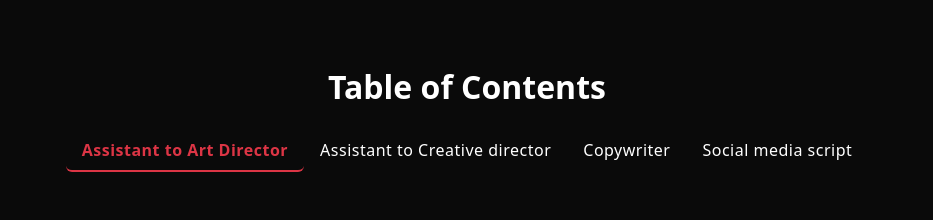
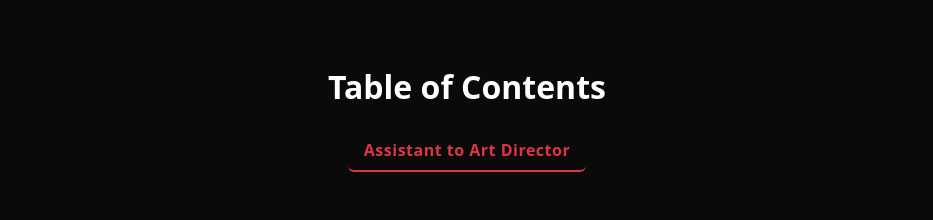
Before and after one commit to ramakrishnan-16/rukmini-portfolio, a React (Vite) app: page / in a window 1280 px wide. Shown: the part 1300-1520 px from the top of the page, without its empty margins (173-1106 px from the left). Built offline with nearby package versions, Linux system fonts and the light colour scheme; grey boxes are pictures that could not be loaded; the HTML template or start-up script is replaced by a standard one.

Commit message:
updated portfolio

```diff
--- a/src/sections/Home.jsx
+++ b/src/sections/Home.jsx
@@ -10,15 +10,15 @@ const Home = () => {
 
         {/* Left Text Section */}
         <div className="home-text" style={{ flex: 1 }}>
-          <h1 className="home-name fw-bold mb-3">Rukmini Pillai</h1>
-          <p className="home-role lead">
-            Assistant Art Director - Production Designer / Assistant Creative Director / Copy Writer
+          <h1 className="home-name fw-bold ms-5 mb-3">Rukmini Pillai</h1>
+          <p className="home-role lead ms-5">
+            Assistant Art Director {/* Production Designer / Assistant Creative Director / Copy Writer */}
           </p>
-          <a href="#about" className="btn btn-danger home-btn px-4 py-2 fw-medium">About Me</a>
+          <a href="#about" className="btn btn-danger home-btn ms-5 px-4 py-2 fw-medium">About Me</a>
         </div>
 
         {/* Right Image Section */}
-        <div className="home-image-wrapper d-flex justify-content-center justify-content-md-end" style={{ flex: 1 }}>
+        <div className="home-image-wrapper d-flex justify-content-center pe-2 justify-content-md-end" style={{ flex: 1 }}>
           <img
             src={profile}
             alt="Rukmini"
--- a/src/sections/Projects.jsx
+++ b/src/sections/Projects.jsx
@@ -50,7 +50,7 @@ import image21 from "../assets/images/posters/image21.jpg";
 import image22 from "../assets/images/posters/image22.jpg";
 
 const Projects = () => {
-  const categories = ["Assistant to Art Director","Assistant to Creative director","Copywriter","Social media script"];
+  const categories = ["Assistant to Art Director"]; // "Assistant to Creative director","Copywriter","Social media script"
   const [activeCategory, setActiveCategory] = useState(categories[0]);
 
   useEffect(() => {
@@ -159,104 +159,105 @@ const Projects = () => {
       category: "Assistant to Art Director",
     },
 
-    // Assistant to Creative director
     {
       name: "Malayoram Coconut oil",
       type: "TVC",
       description:
-        "Worked as Assistant to Creative Director for the Malayoram Coconut Oil campaign. Assisted in recce, shoot planning, and shot divisions, ensuring the execution of the creative vision. Coordinated with the production team to organize locations, props, and setups, while supporting the director in translating concepts into visually appealing content.",
+        "Worked as Assistant to Art Director for the Malayoram Coconut Oil campaign. Assisted in recce, shoot planning, and shot divisions, ensuring the execution of the creative vision. Coordinated with the production team to organize locations, props, and setups, while supporting the director in translating concepts into visually appealing content.",
       video: Video13,
-      category: "Assistant to Creative director",
+      category: "Assistant to Art Director",
     },
 
+    // Assistant to Creative director
+
     // Copywriter - Images
-    { image: image1, category: "Copywriter" },
-    { image: image2, category: "Copywriter" },
-    { image: image3, category: "Copywriter" },
-    { image: image4, category: "Copywriter" },
-    { image: image5, category: "Copywriter" },
-    { image: image6, category: "Copywriter" },
-    { image: image7, category: "Copywriter" },
-    { image: image8, category: "Copywriter" },
-    { image: image9, category: "Copywriter" },
-    { image: image10, category: "Copywriter" },
-    { image: image11, category: "Copywriter" },
-    { image: image12, category: "Copywriter" },
-    { image: image13, category: "Copywriter" },
-    { image: image14, category: "Copywriter" },
-    { image: image15, category: "Copywriter" },
-    { image: image16, category: "Copywriter" },
-    { image: image17, category: "Copywriter" },
-    { image: image18, category: "Copywriter" },
-    { image: image19, category: "Copywriter" },
-    { image: image20, category: "Copywriter" },
-    { image: image21, category: "Copywriter" },
-    { image: image22, category: "Copywriter" },
+    // { image: image1, category: "Copywriter" },
+    // { image: image2, category: "Copywriter" },
+    // { image: image3, category: "Copywriter" },
+    // { image: image4, category: "Copywriter" },
+    // { image: image5, category: "Copywriter" },
+    // { image: image6, category: "Copywriter" },
+    // { image: image7, category: "Copywriter" },
+    // { image: image8, category: "Copywriter" },
+    // { image: image9, category: "Copywriter" },
+    // { image: image10, category: "Copywriter" },
+    // { image: image11, category: "Copywriter" },
+    // { image: image12, category: "Copywriter" },
+    // { image: image13, category: "Copywriter" },
+    // { image: image14, category: "Copywriter" },
+    // { image: image15, category: "Copywriter" },
+    // { image: image16, category: "Copywriter" },
+    // { image: image17, category: "Copywriter" },
+    // { image: image18, category: "Copywriter" },
+    // { image: image19, category: "Copywriter" },
+    // { image: image20, category: "Copywriter" },
+    // { image: image21, category: "Copywriter" },
+    // { image: image22, category: "Copywriter" },
 
     // Social media script
-    {
-      name: "Fly with spouse. Script on Newzealand spouse visa opportunity.",
-      type: "",
-      description: "",
-      video: Video14,
-      category: "Social media script",
-    },
-    {
-      name: "Study in Newzealand, How much does it cost?",
-      type: "",
-      description: "",
-      video: Video15,
-      category: "Social media script",
-    },
-    {
-      name: "Thrissur Hilite mall hosting the biggest bookfair.",
-      type: "",
-      description: "",
-      video: Video16,
-      category: "Social media script",
-    },
-    {
-      name: "Dream of world class education?",
-      type: "",
-      description: "",
-      video: Video17,
-      category: "Social media script",
-    },
-    {
-      name: "Why students choose Newzealand for overseas education.",
-      type: "",
-      description: "",
-      video: Video18,
-      category: "Social media script",
-    },
-    {
-      name: "Newzealand spouse work visa opportunity.",
-      type: "",
-      description: "",
-      video: Video19,
-      category: "Social media script",
-    },
-    {
-      name: "Why study in Newzealand?",
-      type: "",
-      description: "",
-      video: Video20,
-      category: "Social media script",
-    },
-    {
-      name: "Eduance - Opportunity card visa in Germany",
-      type: "",
-      description: "",
-      video: Video21,
-      category: "Social media script",
-    },
-    {
-      name: "The sleep company - Let the celebration begins",
-      type: "",
-      description: "",
-      video: Video22,
-      category: "Social media script",
-    },
+    // {
+    //   name: "Fly with spouse. Script on Newzealand spouse visa opportunity.",
+    //   type: "",
+    //   description: "",
+    //   video: Video14,
+    //   category: "Social media script",
+    // },
+    // {
+    //   name: "Study in Newzealand, How much does it cost?",
+    //   type: "",
+    //   description: "",
+    //   video: Video15,
+    //   category: "Social media script",
+    // },
+    // {
+    //   name: "Thrissur Hilite mall hosting the biggest bookfair.",
+    //   type: "",
+    //   description: "",
+    //   video: Video16,
+    //   category: "Social media script",
+    // },
+    // {
+    //   name: "Dream of world class education?",
+    //   type: "",
+    //   description: "",
+    //   video: Video17,
+    //   category: "Social media script",
+    // },
+    // {
+    //   name: "Why students choose Newzealand for overseas education.",
+    //   type: "",
+    //   description: "",
+    //   video: Video18,
+    //   category: "Social media script",
+    // },
+    // {
+    //   name: "Newzealand spouse work visa opportunity.",
+    //   type: "",
+    //   description: "",
+    //   video: Video19,
+    //   category: "Social media script",
+    // },
+    // {
+    //   name: "Why study in Newzealand?",
+    //   type: "",
+    //   description: "",
+    //   video: Video20,
+    //   category: "Social media script",
+    // },
+    // {
+    //   name: "Eduance - Opportunity card visa in Germany",
+    //   type: "",
+    //   description: "",
+    //   video: Video21,
+    //   category: "Social media script",
+    // },
+    // {
+    //   name: "The sleep company - Let the celebration begins",
+    //   type: "",
+    //   description: "",
+    //   video: Video22,
+    //   category: "Social media script",
+    // },
   ];
 
   return (
```
